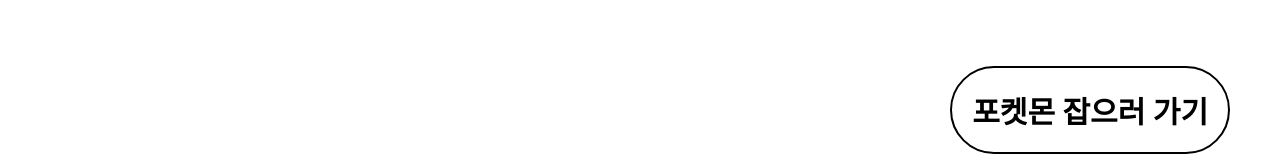
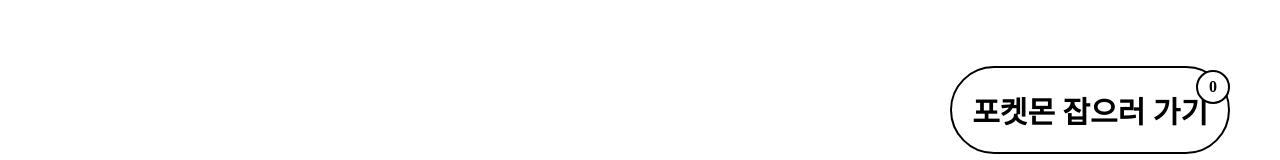
Before and after one commit to leeeyez/zustand-cart, a React (Create React App) app: page /mypokemon in a window 1280 px wide. Shown: the part 596-756 px from the top of the page. Built offline with nearby package versions, Linux system fonts and the light colour scheme; a web font is replaced by a local one.

Commit message:
[add] mybutton 내가 잡은 포켓몬 수 추가

```diff
--- a/src/components/MyButton.js
+++ b/src/components/MyButton.js
@@ -1,10 +1,13 @@
 import React from "react";
 import { useLocation, useNavigate } from "react-router-dom";
 import { styled } from "styled-components";
+import usePokeStore from "../store/pokeStore";
 
 const MyButton = () => {
   const navigate = useNavigate();
   const location = useLocation();
+  const mypokemons = usePokeStore((state) => state.mypokemons);
+  const howmany = mypokemons.length;
 
   const handleBtn = () => {
     if (location.pathname === "/") {
@@ -14,9 +17,12 @@
     }
   };
   return (
-    <Button onClick={handleBtn}>
-      {location.pathname === "/" ? "내가 잡은 포켓몬" : "포켓몬 잡으러 가기"}
-    </Button>
+    <>
+      <Button onClick={handleBtn}>
+        {location.pathname === "/" ? "내가 잡은 포켓몬" : "포켓몬 잡으러 가기"}
+      </Button>
+      <Howmnay>{howmany}</Howmnay>
+    </>
   );
 };
 
@@ -38,3 +44,16 @@
     background-color: yellow;
   }
 `;
+const Howmnay = styled.div`
+  width: 30px;
+  height: 30px;
+  border-radius: 50%;
+  border: 2px solid black;
+  background-color: white;
+  display: flex;
+  justify-content: center;
+  align-items: center;
+  position: fixed;
+  bottom: 100px;
+  right: 50px;
+`;
```
